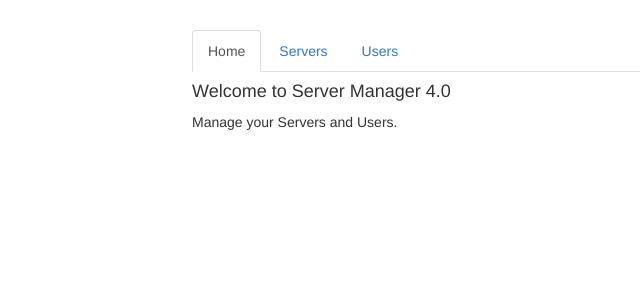
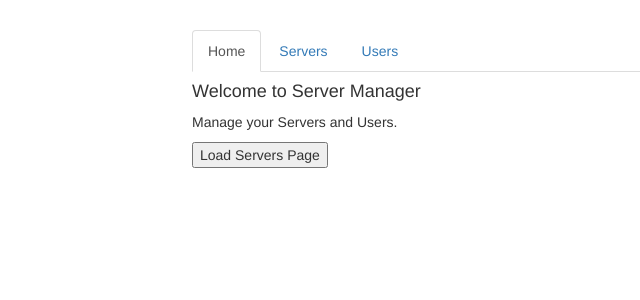
Before and after one commit to surekrishna/AngularUpdates, an Angular app in the folder routing-start/: page / in a window 1280 px wide. Shown: the top 300 px of the page, without its empty margins (73-713 px from the left). Built offline with nearby package versions, Linux system fonts and the light colour scheme.

Commit message:
adding router programatically

```diff
--- a/routing-start/src/app/home/home.component.html
+++ b/routing-start/src/app/home/home.component.html
@@ -1,2 +1,5 @@
-<h4>Welcome to Server Manager 4.0</h4>
+<h4>Welcome to Server Manager</h4>
 <p>Manage your Servers and Users.</p>
+<button class="btn-btn-primary" (click)="onLoadServers()">
+    Load Servers Page
+</button>
--- a/routing-start/src/app/home/home.component.ts
+++ b/routing-start/src/app/home/home.component.ts
@@ -1,4 +1,5 @@
 import { Component, OnInit } from '@angular/core';
+import { Router } from '@angular/router';
 
 @Component({
   selector: 'app-home',
@@ -7,9 +8,14 @@ import { Component, OnInit } from '@angular/core';
 })
 export class HomeComponent implements OnInit {
 
-  constructor() { }
+  constructor(private router: Router) { }
 
   ngOnInit() {
   }
 
+  onLoadServers() {
+    //imagine some big calculations happend here or fetching records from database
+    this.router.navigate(['/servers']);
+  }
+
 }
```
